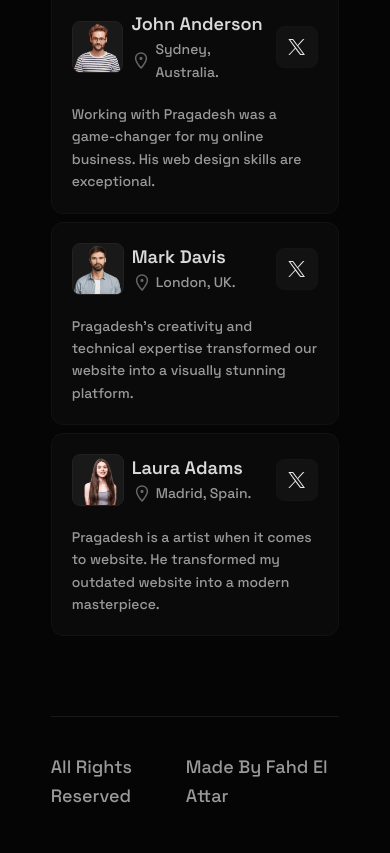
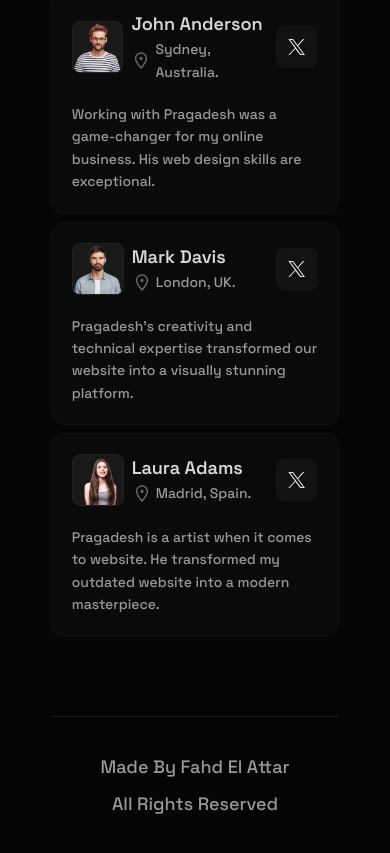
Before and after one commit to fahdElattar/my-portfolio, a Next.js app: page / in a window 390 px wide. Shown: the part 5552-6405 px from the top of the page. Built offline with nearby package versions, Linux system fonts and the light colour scheme; no server answers.

Commit message:
added footer responsiveness

```diff
--- a/src/components/Footer/Footer.css
+++ b/src/components/Footer/Footer.css
@@ -1,3 +1,3 @@
 footer {
-    @apply flex justify-around items-center text-gray-60 py-9 text-text-lg border border-t-dark-10 border-x-0 border-b-0;
+    @apply flex flex-col-reverse gap-2 md:flex-row md:justify-around items-center text-gray-60 py-9 text-text-lg border border-t-dark-10 border-x-0 border-b-0;
 }
```
